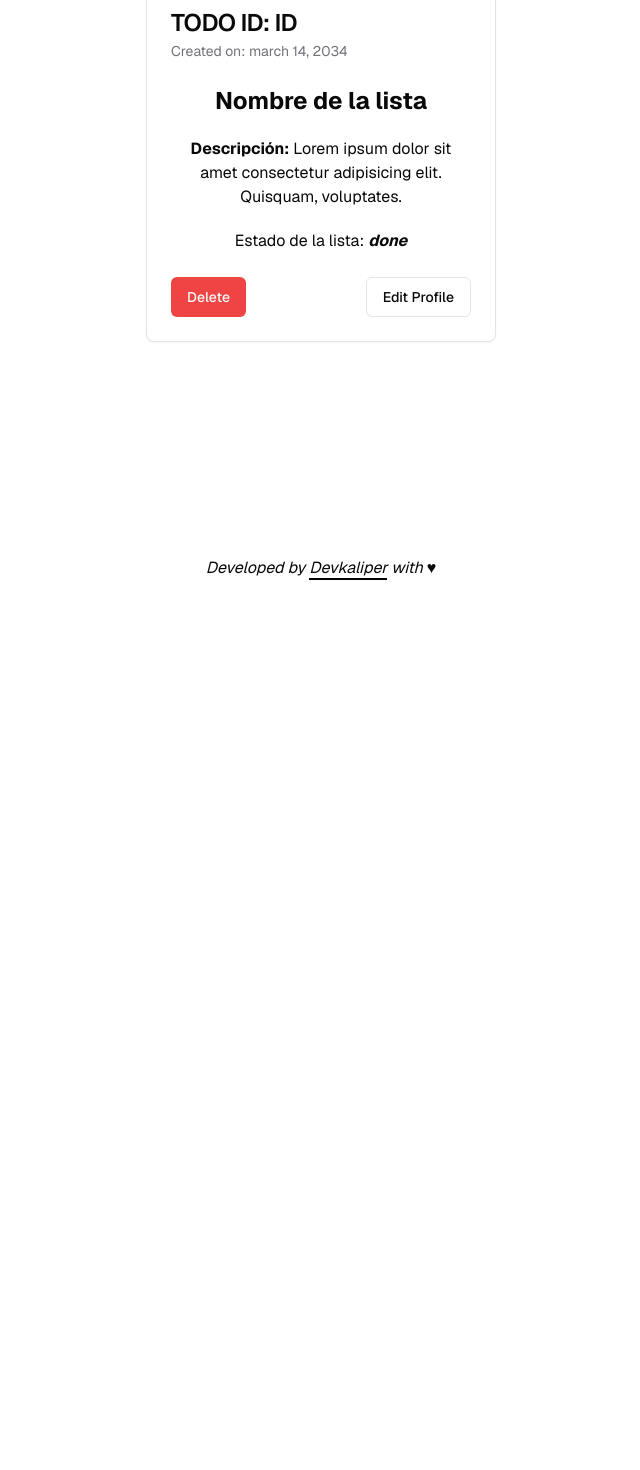
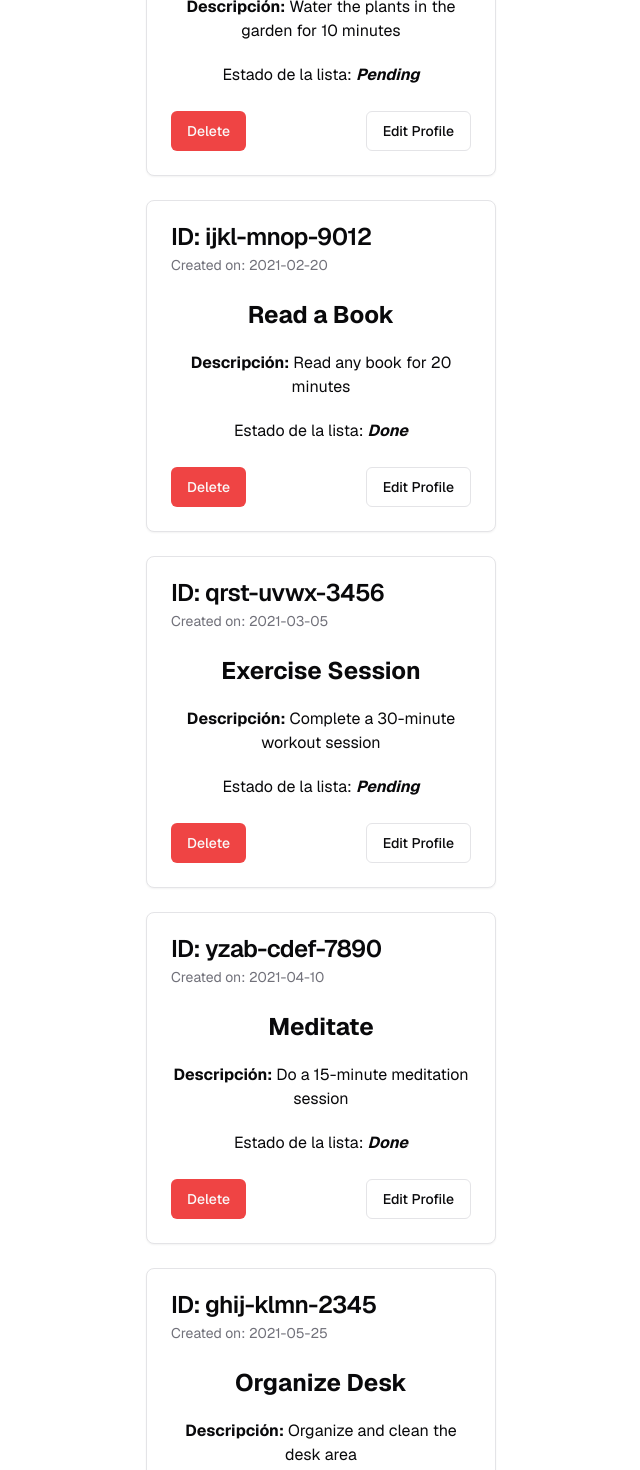
Before and after one commit to DevKaliper/todo-fullstack, a Next.js app in the folder frontend/: page / in a window 1280 px wide. Shown: the part 220-1690 px from the top of the page, without its empty margins (319-959 px from the left). Before the commit the page ends 800 px from the top, so only its background shows below. Built offline with nearby package versions, Linux system fonts and the light colour scheme.

Commit message:
frontend: card place holder hecha

```diff
--- a/frontend/components/Card-list.tsx
+++ b/frontend/components/Card-list.tsx
@@ -24,23 +24,23 @@ import { Label } from "@/components/ui/label"
 import { Textarea } from "./ui/textarea";
 import { Select, SelectContent, SelectItem, SelectTrigger, SelectValue } from "./ui/select";
 
-export function CardWithForm() {
+export function CardWithForm({ task}:any) {
+
   return (
     <Card className="w-[350px]">
       <CardHeader>
-        <CardTitle>TODO ID: ID</CardTitle>
-        <CardDescription>Created on: march 14, 2034</CardDescription>
+        <CardTitle>ID: {task.id}</CardTitle>
+        <CardDescription>Created on: {task.date}</CardDescription>
       </CardHeader>
       <CardContent className="text-center">
-        <h3 className="mb-5 font-bold text-2xl">Nombre de la lista</h3>
+        <h3 className="mb-5 font-bold text-2xl">{task.name}</h3>
 
         <p className="mb-5">
-          <strong>Descripción:</strong> Lorem ipsum dolor sit amet consectetur
-          adipisicing elit. Quisquam, voluptates.
+          <strong>Descripción:</strong> {task.description}
         </p>
 
         <h3>
-          Estado de la lista: <strong className="italic">done</strong>
+          Estado de la lista: <strong className="italic">{task.status ? "Done":"Pending"}</strong>
         </h3>
       </CardContent>
       <CardFooter className="flex justify-between">
@@ -51,7 +51,7 @@ export function CardWithForm() {
       </DialogTrigger>
       <DialogContent className="sm:max-w-[425px]">
         <DialogHeader>
-          <DialogTitle>TODO # Id</DialogTitle>
+          <DialogTitle>ID: {task.id}</DialogTitle>
           <DialogDescription>
             Edit your TODO list.
           </DialogDescription>
--- a/frontend/components/todo-section.tsx
+++ b/frontend/components/todo-section.tsx
@@ -1,5 +1,7 @@
 import React from "react";
 import { CardWithForm } from "./Card-list";
+import tasks from "@/utils/dataPlaceHolder";
+
 
 
 const TodoSection = () => {
@@ -7,7 +9,12 @@ const TodoSection = () => {
     <div className="flex justify-center items-center  ">
       <div
         className=" min-h-[80vh] grid 2xl:grid-cols-5 place-content-center gap-6">
-        <CardWithForm />
+          {
+              tasks.map((task) => (
+                  <CardWithForm key={task.id} task={task}/>
+              ))
+          }
+
 
       </div>
     </div>
--- /dev/null
+++ b/frontend/utils/dataPlaceHolder.ts
@@ -0,0 +1,45 @@
+const tasks = [
+    {
+        "id": "abcd-efgh-5678",
+        "name": "Water the Plants",
+        "description": "Water the plants in the garden for 10 minutes",
+        "status": false,
+        "date": "2021-01-15"
+    },
+    {
+        "id": "ijkl-mnop-9012",
+        "name": "Read a Book",
+        "description": "Read any book for 20 minutes",
+        "status": true,
+        "date": "2021-02-20"
+    },
+    {
+        "id": "qrst-uvwx-3456",
+        "name": "Exercise Session",
+        "description": "Complete a 30-minute workout session",
+        "status": false,
+        "date": "2021-03-05"
+    },
+    {
+        "id": "yzab-cdef-7890",
+        "name": "Meditate",
+        "description": "Do a 15-minute meditation session",
+        "status": true,
+        "date": "2021-04-10"
+    },
+    {
+        "id": "ghij-klmn-2345",
+        "name": "Organize Desk",
+        "description": "Organize and clean the desk area",
+        "status": false,
+        "date": "2021-05-25"
+    },
+    {
+        "id": "opqr-stuv-6789",
+        "name": "Grocery Shopping",
+        "description": "Go grocery shopping for the week",
+        "status": true,
+        "date": "2021-06-15"
+    }
+]
+export default tasks
```
